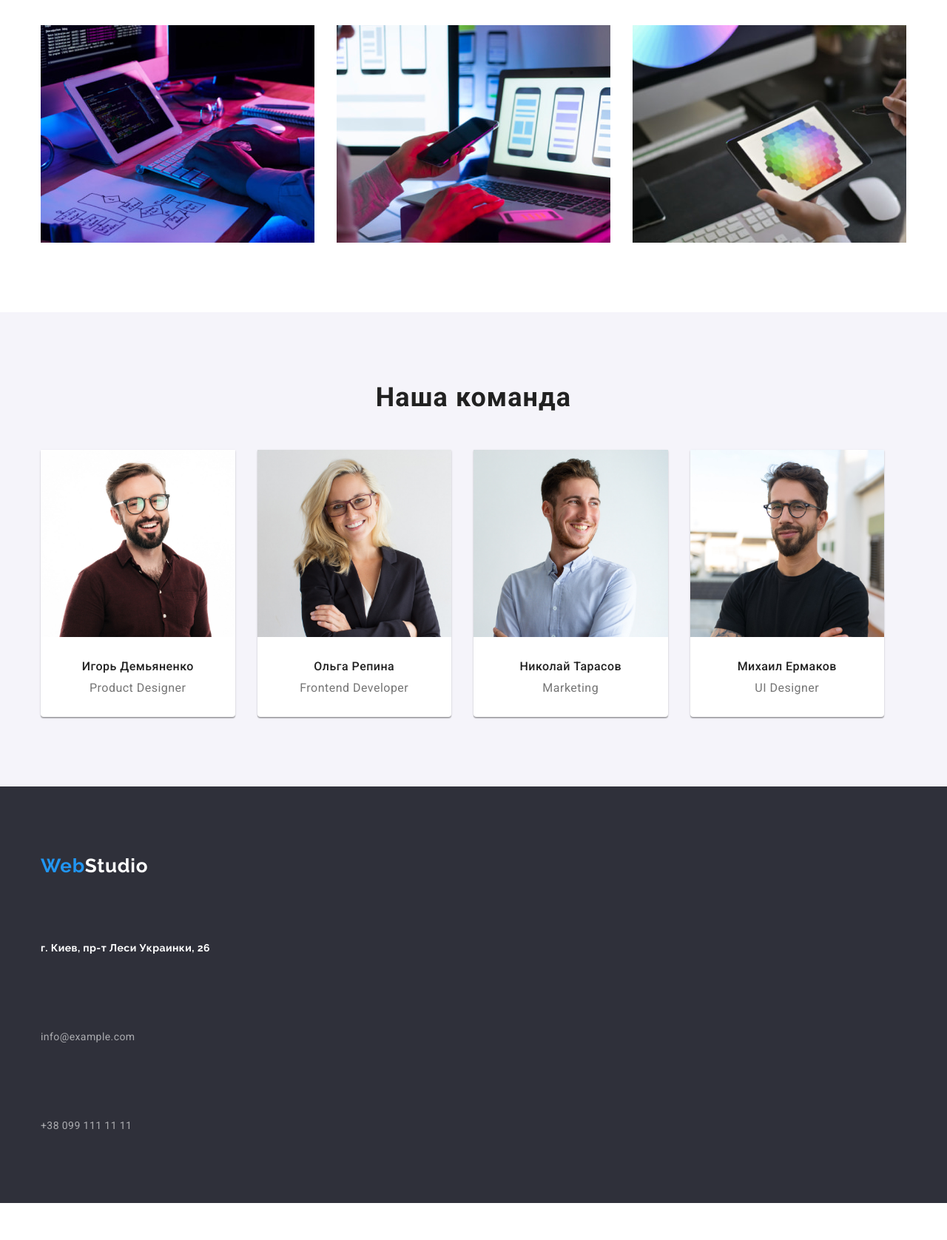
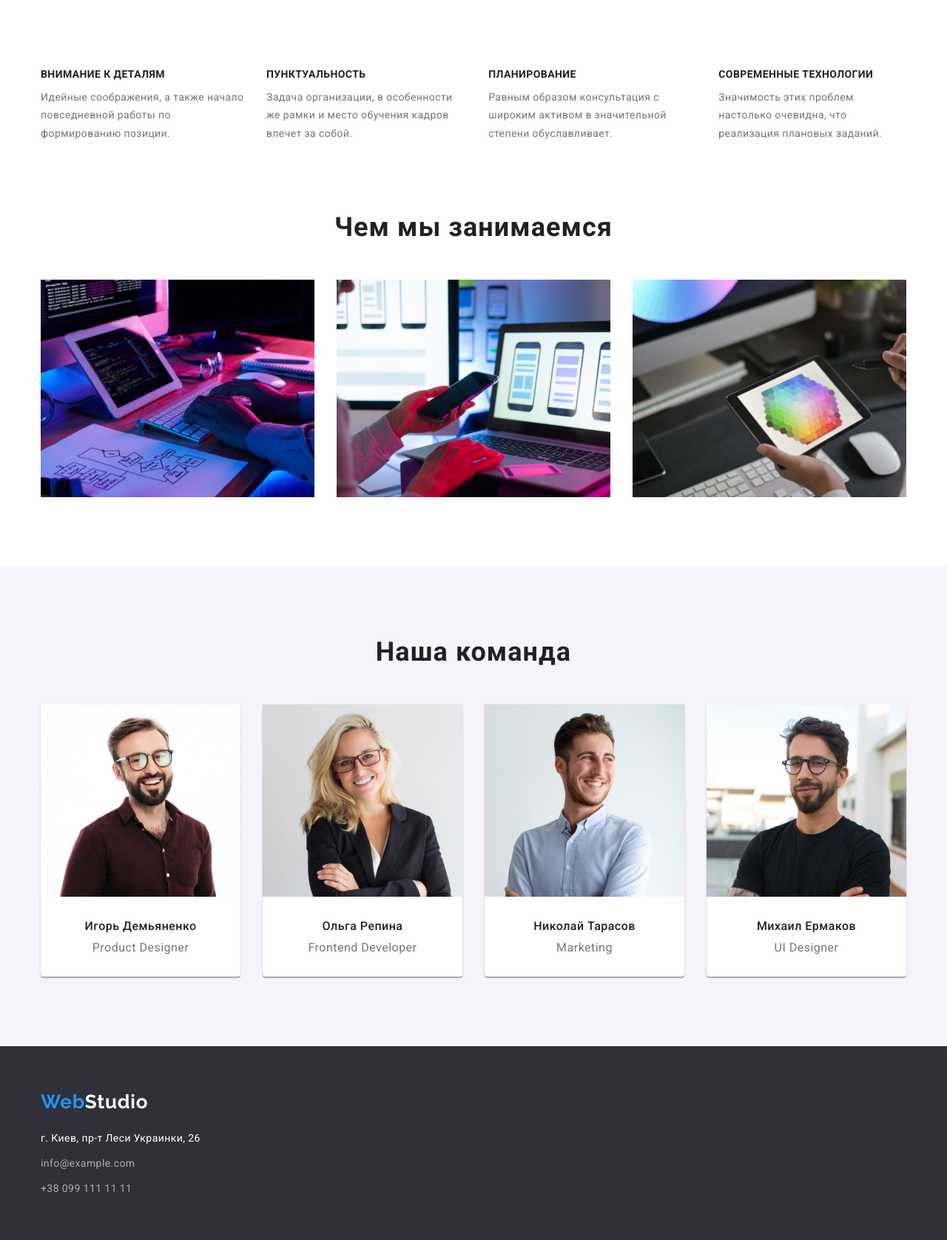
Before and after one commit to I-van-T/goit-markup-hw-03-v1, a plain HTML site: page index.html in a window 1280 px wide. Shown: the part 690-2366 px from the top of the page at 74% size. Before the commit the page ends 2316 px from the top, so only its background shows below. Drawn offline with nearby package versions, Linux system fonts and the light colour scheme.

Commit message:
Работа над ошибками

```diff
--- a/index.html
+++ b/index.html
@@ -51,9 +51,9 @@
         <button class="hero-btn btn" type="button">Заказать услугу</button>
       </section>
       <!-- Особенности  -->
-      <section class="benefits">
-        <div class="container section benefits-section">
-          <h2 hidden>Наши преимущества</h2>
+      <section class="section">
+        <div class="container">
+          <h2 class="visually-hidden">Наши преимущества</h2>
           <ul class="benefits-list list">
             <li class="benefits-item">
               <h3 class="benefits-title">Внимание к деталям</h3>
@@ -83,8 +83,8 @@
         </div>
       </section>
       <!-- Чем занимаемся -->
-      <section class="services">
-        <div class="container section">
+      <section class="section services">
+        <div class="container">
           <h2 class="services-title">Чем мы занимаемся</h2>
           <ul class="services-list list">
             <li class="services-item">
@@ -118,8 +118,8 @@
         </div>
       </section>
       <!-- Наша команда -->
-      <section class="team">
-        <div class="container section">
+      <section class="section team">
+        <div class="container">
           <h2 class="team-title">Наша команда</h2>
           <ul class="team-list list">
             <li class="team-item">
@@ -130,8 +130,10 @@
                 width="270"
                 height="260"
               />
+              <div class="team-subtitle">
                 <h3 class="team-name">Игорь Демьяненко</h3>
                 <p class="team-profession" lang="en">Product Designer</p>
+              </div>
             </li>
             <li class="team-item">
               <img
@@ -141,8 +143,10 @@
                 width="270"
                 height="260"
               />
+              <div class="team-subtitle">
                 <h3 class="team-name">Ольга Репина</h3>
                 <p class="team-profession" lang="en">Frontend Developer</p>
+              </div>
             </li>
             <li class="team-item">
               <img
@@ -152,8 +156,10 @@
                 width="270"
                 height="260"
               />
+              <div class="team-subtitle">
                 <h3 class="team-name">Николай Тарасов</h3>
                 <p class="team-profession" lang="en">Marketing</p>
+              </div>
             </li>
             <li class="team-item">
               <img
@@ -163,8 +169,10 @@
                 width="270"
                 height="260"
               />
+              <div class="team-subtitle">
                 <h3 class="team-name">Михаил Ермаков</h3>
                 <p class="team-profession" lang="en">UI Designer</p>
+              </div>
             </li>
           </ul>
         </div>
@@ -172,13 +180,13 @@
     </main>
     <!-- Футер -->
     <footer class="footer">
-      <div class="container footer-container">
+      <div class="container">
         <a class="footer-link link" href="./index.html"
           >Web<span class="footer-studio">Studio</span></a
         >
         <address class="footer-adress">
           <ul class="footer-list list">
-            <li class="footer-item">
+            <li class="footer-item link">
               <a
                 class="footer-link-map link"
                 href="https://www.google.com/maps/place/%D0%B1%D1%83%D0%BB.+%D0%9B%D0%B5%D1%81%D0%B8+%D0%A3%D0%BA%D1%80%D0%B0%D0%B8%D0%BD%D0%BA%D0%B8,+26,+%D0%9A%D0%B8%D0%B5%D0%B2,+%D0%A3%D0%BA%D1%80%D0%B0%D0%B8%D0%BD%D0%B0,+02000/@50.4265807,30.5361971,17z/data=!4m13!1m7!3m6!1s0x40d4cf0e033ecbe9:0x57a4dffefec77da0!2z0LHRg9C7LiDQm9C10YHQuCDQo9C60YDQsNC40L3QutC4LCAyNiwg0JrQuNC10LIsINCj0LrRgNCw0LjQvdCwLCAwMjAwMA!3b1!8m2!3d50.4265807!4d30.5383858!3m4!1s0x40d4cf0e033ecbe9:0x57a4dffefec77da0!8m2!3d50.4265807!4d30.5383858"
--- a/style/styles.css
+++ b/style/styles.css
@@ -30,6 +30,12 @@ body {
   color: var(--text-color);
 }
 
+img {
+  display: block;
+  max-width: 100%;
+  height: auto;
+}
+
 .header {
   border-bottom: 1px solid #ececec;
 }
@@ -55,9 +61,7 @@ body {
 }
 
 .link {
-  display: block;
   text-decoration: none;
-  padding: 32px 0;
 }
 
 /* Верхняя линия */
@@ -107,6 +111,9 @@ body {
   line-height: 1.14;
   letter-spacing: 0.02em;
   color: var(--text-header);
+  display: block;
+  text-decoration: none;
+  padding: 32px 0;
 }
 
 .nav-link:hover,
@@ -158,6 +165,8 @@ body {
   /* Бэк-граунд использую для наглядности, как дойде до фона изменю */
   background-color: #2f303a;
   text-align: center;
+  padding-top: 200px;
+  padding-bottom: 200px;
 }
 
 .hero-title {
@@ -197,8 +206,17 @@ body {
   padding-bottom: 94px;
 }
 
-.benefits-section {
-  padding-bottom: 0px;
+.visually-hidden {
+  position: absolute;
+  width: 1px;
+  height: 1px;
+  margin: -1px;
+  border: 0;
+  padding: 0;
+  white-space: nowrap;
+  clip-path: inset(100%);
+  clip: rect(0 0 0 0);
+  overflow: hidden;
 }
 
 .benefits-list {
@@ -229,6 +247,10 @@ body {
 
 /* Чем занимаемся */
 
+.services {
+  padding-top: 0px;
+}
+
 .services-title {
   font-weight: 700;
   font-size: 36px;
@@ -252,11 +274,11 @@ body {
   margin: 0px;
 }
 
-.services-img {
+/* .services-img {
   display: block;
   max-width: 100%;
   height: auto;
-}
+} */
 
 /* Наша команда */
 
@@ -276,7 +298,7 @@ body {
 .team-list {
   display: flex;
   align-items: center;
-  padding-top: 50px;
+  margin-top: 50px;
 }
 
 .team-item {
@@ -288,10 +310,13 @@ body {
   border-radius: 0px 0px 4px 4px;
 }
 
-.team-photo {
-  display: block;
-  max-width: 100%;
-  height: auto;
+.team-item:last-child {
+  margin-right: 0px;
+}
+
+.team-subtitle {
+  padding-top: 30px;
+  padding-bottom: 30px;
 }
 
 .team-name {
@@ -301,7 +326,6 @@ body {
   text-align: center;
   letter-spacing: 0.03em;
   color: var(--text-header);
-  padding-top: 30px;
 }
 
 .team-profession {
@@ -310,8 +334,7 @@ body {
   text-align: center;
   letter-spacing: 0.03em;
   color: var(--text-color);
-  padding-top: 10px;
-  padding-bottom: 30px;
+  margin-top: 10px;
 }
 
 /* Портфолио */
@@ -407,9 +430,6 @@ body {
 
 .footer {
   background-color: #2f303a;
-}
-
-.footer-container {
   padding-top: 60px;
   padding-bottom: 60px;
 }
@@ -434,14 +454,23 @@ body {
 
 .footer-adress {
   font-style: normal;
+  margin-top: 20px;
 }
 
 .footer-list {
-  margin-top: 20px;
+  display: flex;
+  flex-direction: column;
+}
+
+.footer-item {
+  margin-bottom: 9px;
+}
+
+.footer-item:last-child {
+  margin-bottom: 0px;
 }
 
 .footer-link-map {
-  font-family: var(--secondary-font);
   font-size: 14px;
   line-height: 1.71;
   letter-spacing: 0.03em;
```
Also changed, not shown: portfolio.html (+3 -3 lines). Lines whose indentation alone changed are shown as unchanged.
